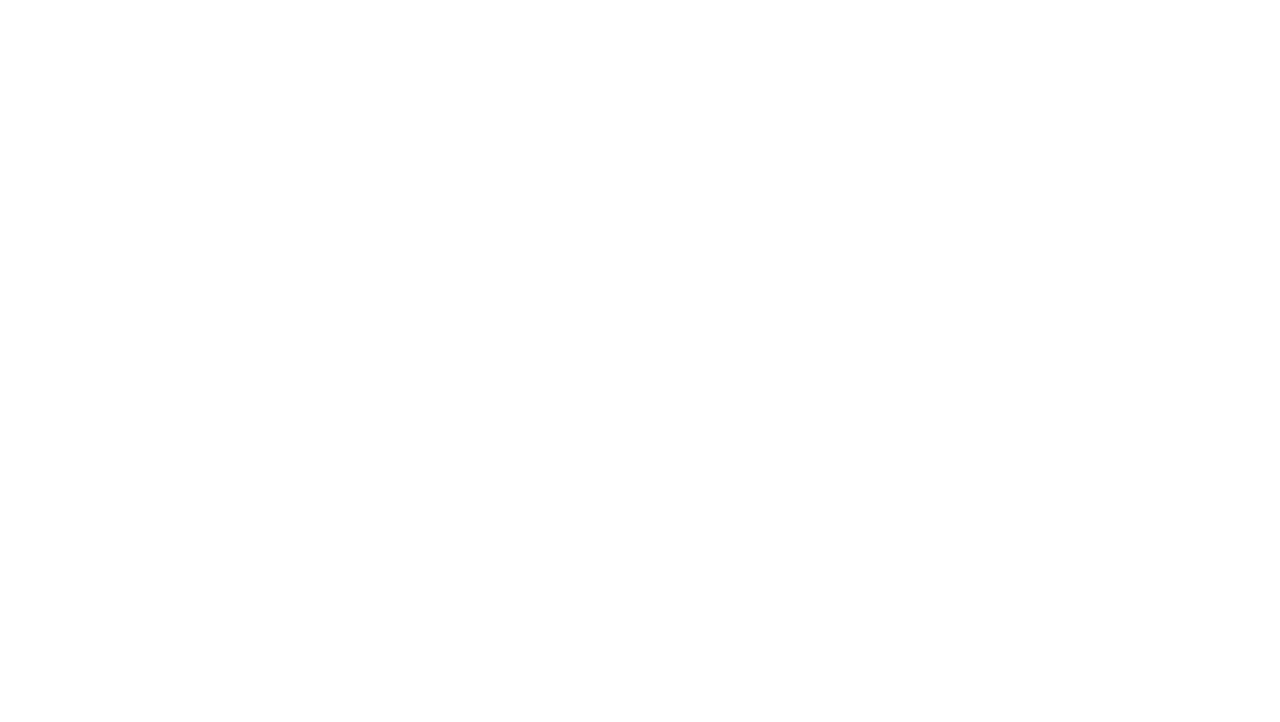
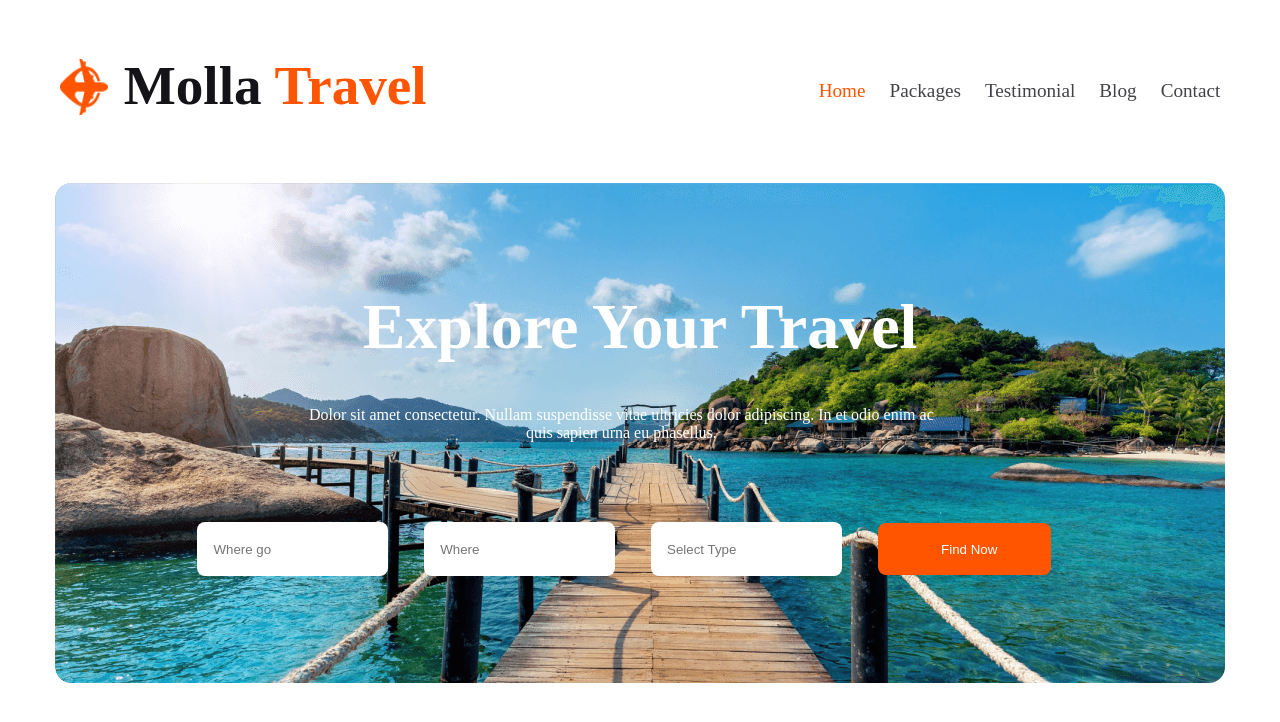
Before and after one commit to romanibra/second-assignment, a plain HTML site: page index.html in a window 1280 px wide. Drawn offline with Linux system fonts and the light colour scheme.

Commit message:
header section created

```diff
--- a/index.html
+++ b/index.html
@@ -4,8 +4,51 @@
     <meta charset="UTF-8">
     <meta name="viewport" content="width=device-width, initial-scale=1.0">
     <title>second-assignment</title>
+    <link rel="stylesheet" href="styles/styles.css">
+
 </head>
 <body>
+    <nav>
+        <div class="molla">
+            <div class="nav-logo">
+            <div>
+                <img style="width: 3rem; height: 3.5rem;" src="Images/Group 40071 (2).png" alt="">
+            </div>
+            <div class="nav-tittle">
+                <h1>Molla <span>Travel</span></h1>
+            </div>
+        </div>
+        <div>
+           <ul>
+           <li><a href=""></a> <span>Home</span></li>
+           <li><a href=""></a>Packages</li>
+           <li><a href=""></a>Testimonial</li>
+           <li><a href=""></a>Blog</li>
+           <li><a href=""></a>Contact</li>
+           </ul>
+        </div>
 
+
+    </div>
+
+    </nav>
+    <header>
+        <div class="banner-container">
+            <div class="banner-tittle">
+                <h1>Explore Your Travel</h1>
+                <p>Dolor sit amet consectetur. Nullam suspendisse vitae ultricies dolor adipiscing. In et odio enim ac quis sapien urna eu phasellus.</p>
+
+            </div>
+            <div class="banner-form">
+                <form>
+                    <input type="text" placeholder="Where go">
+                    <input type="text" placeholder="Where">
+                    <input type="text" placeholder="Select Type">
+                    <button>Find Now</button>
+                </form>
+            </div>
+
+        </div>
+    </header>
 </body>
 </html>
--- /dev/null
+++ b/styles/styles.css
@@ -0,0 +1,89 @@
+/* nav section */
+nav{
+    margin: 0 auto;
+    display: flex;
+    justify-content: center;
+}
+.molla{
+    display: flex;
+    justify-content: space-around;
+
+
+}
+nav .nav-logo{
+    display: flex;
+    gap: 1rem;
+    color: #131318;
+font-family: Mulish;
+font-size: 2.3rem;
+padding-right:22rem ;
+}
+nav img{
+    margin-top: 3.2rem;
+}
+nav ul {
+    display: flex;
+    list-style: none;
+    gap: 1.5rem;
+    margin-top: 4.5rem;
+    color:  #424247;
+text-align: center;
+font-family: Mulish;
+font-size: 1.2rem;
+font-weight: 400;
+
+}
+/* shared style */
+
+span{
+    color: #FF5400;
+}
+.banner-container{
+    background-image:url('../Images/Group\ 13\ \(1\)\ \(1\).png');
+    width: 73.125rem;
+height: 31.25rem;
+border-radius:1rem;
+margin:20px auto ;
+text-align: center;
+}
+.banner-container .banner-tittle{
+    padding-top:4rem ;
+}
+.banner-container .banner-tittle h1{
+    color: #FFF;
+font-family: Mulish;
+font-size: 4rem;
+font-style: normal;
+font-weight: 800;
+line-height: normal;
+}
+.banner-container .banner-tittle p{
+    color: #FFF;
+font-family: Mulish;
+font-size: 1rem;
+font-weight: 400;
+margin-left: 15.4rem;
+max-width: 40rem;
+}
+.banner-container form input{
+    width: 10.8rem;
+height: 3.25rem;
+border-radius: .5rem;
+background: #FFF;
+border: none;
+margin-right: 2rem;
+margin-top: 4rem;
+padding-left: 1rem;
+}
+.banner-container form button{
+    border-radius: .5rem;
+background: #FF5400;
+width: 10.8rem;
+height: 3.25rem;
+flex-shrink: 0;
+border: none;
+margin-right: 2rem;
+margin-top: 4rem;
+padding-left: 1rem;
+color: #FFF;
+}
```
